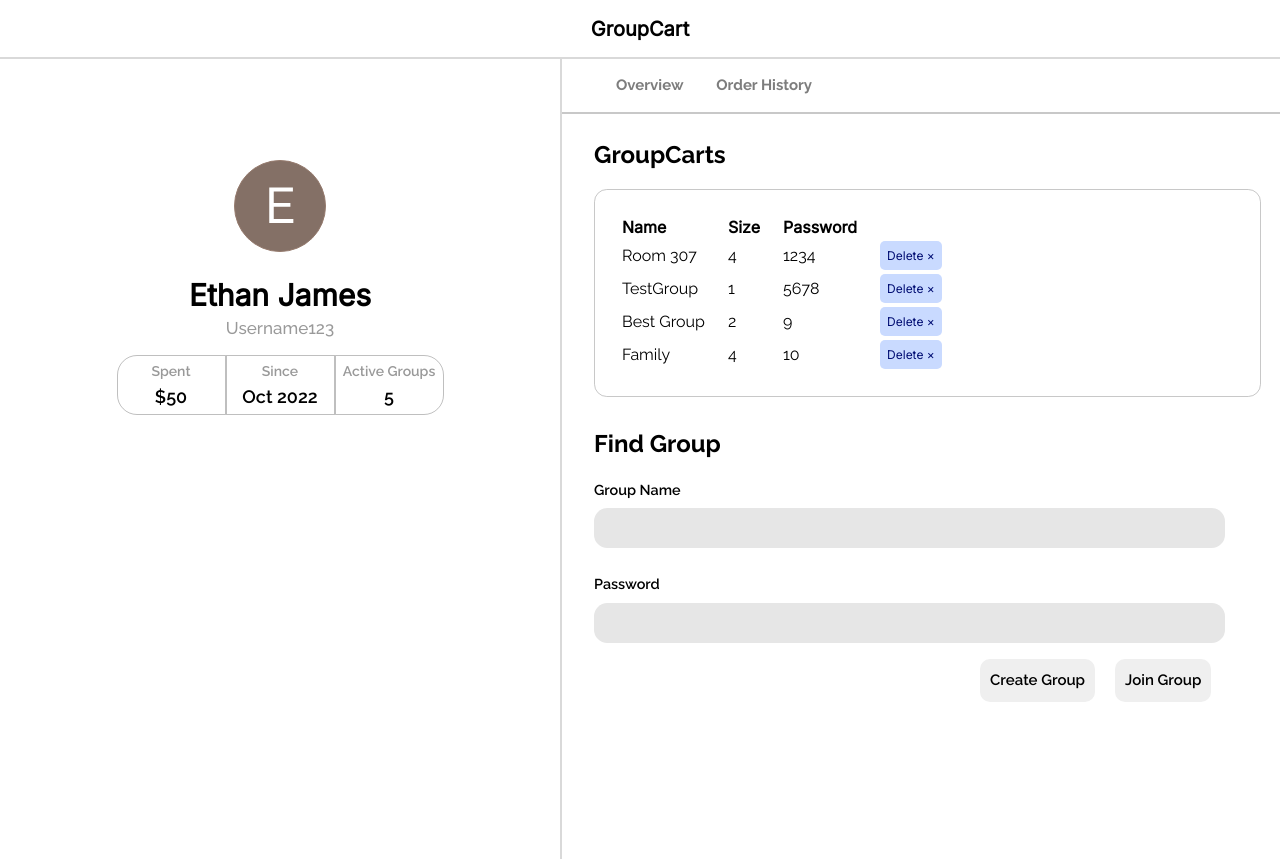
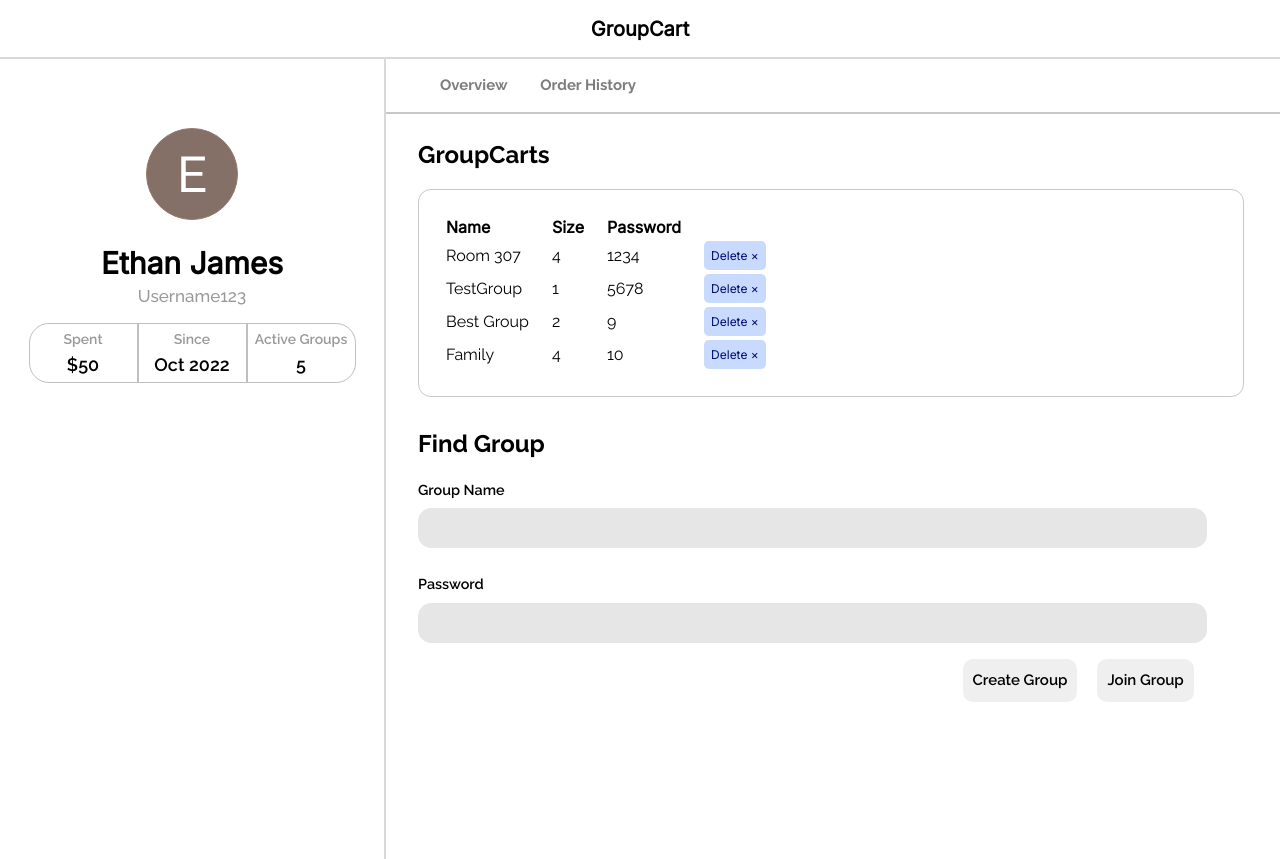
Before and after one commit to ethanoutangoun/groupcart, a React (Create React App) app in the folder frontend/: page /learn-more in a window 1280 px wide. Built offline with nearby package versions, Linux system fonts and the light colour scheme.

Commit message:
Change grid sizing on Profile component page

```diff
--- a/frontend/src/ProfilePage/Profile.css
+++ b/frontend/src/ProfilePage/Profile.css
@@ -4,7 +4,7 @@
 
 .main-content {
     display: grid;
-    grid-template-columns: 35em 1fr;
+    grid-template-columns: 24em 1fr;
     height: 100%;
 }
 
```
